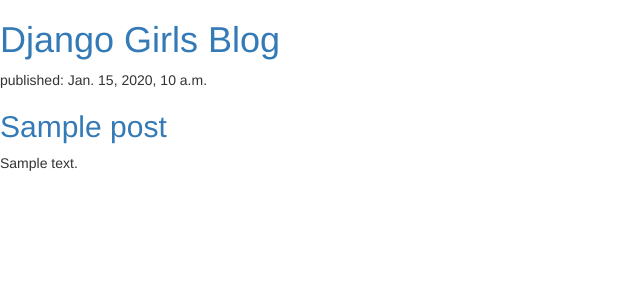
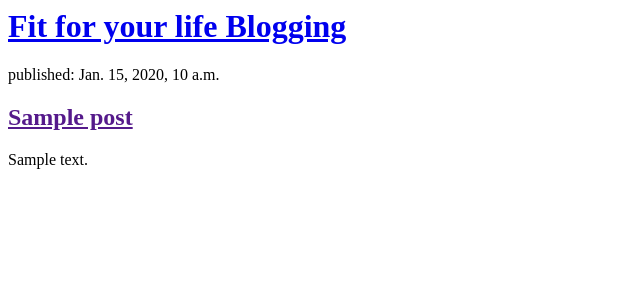
Before and after one commit to yuganshu/my-first-blog, a Django app: page / in a window 1280 px wide. Shown: the top 300 px of the page, without its empty margins (0-640 px from the left). Run offline with Django 3.2, Linux system fonts and the light colour scheme; tables that the repository leaves empty hold one stand-in row (values such as "Sample post"); some libraries are stand-ins or nearby versions.

Commit message:
hello its changed again

```diff
--- a/blog/templates/blog/post_list.html
+++ b/blog/templates/blog/post_list.html
@@ -12,14 +12,12 @@
 
 <html>
 <head>
-    <title>Django Girls blog</title>
+    <title>Fitness Blog</title>
 
-    <link rel="stylesheet" href="//maxcdn.bootstrapcdn.com/bootstrap/3.2.0/css/bootstrap.min.css">
-<link rel="stylesheet" href="//maxcdn.bootstrapcdn.com/bootstrap/3.2.0/css/bootstrap-theme.min.css">
-</head>
+  </head>
 <body>
 <div>
-    <h1><a href="/">Django Girls Blog</a></h1>
+    <h1><a href="/">Fit for your life Blogging</a></h1>
 </div>
 
 <!--<div>
```
